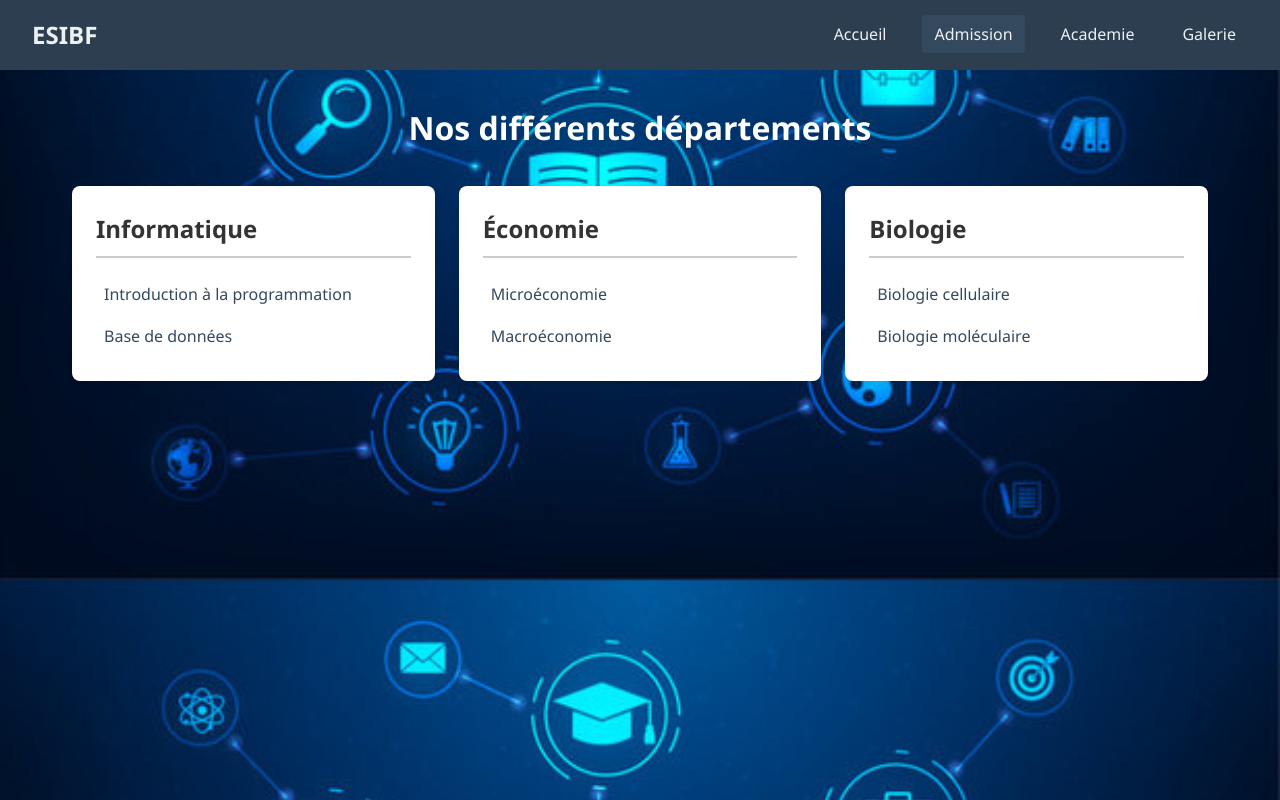
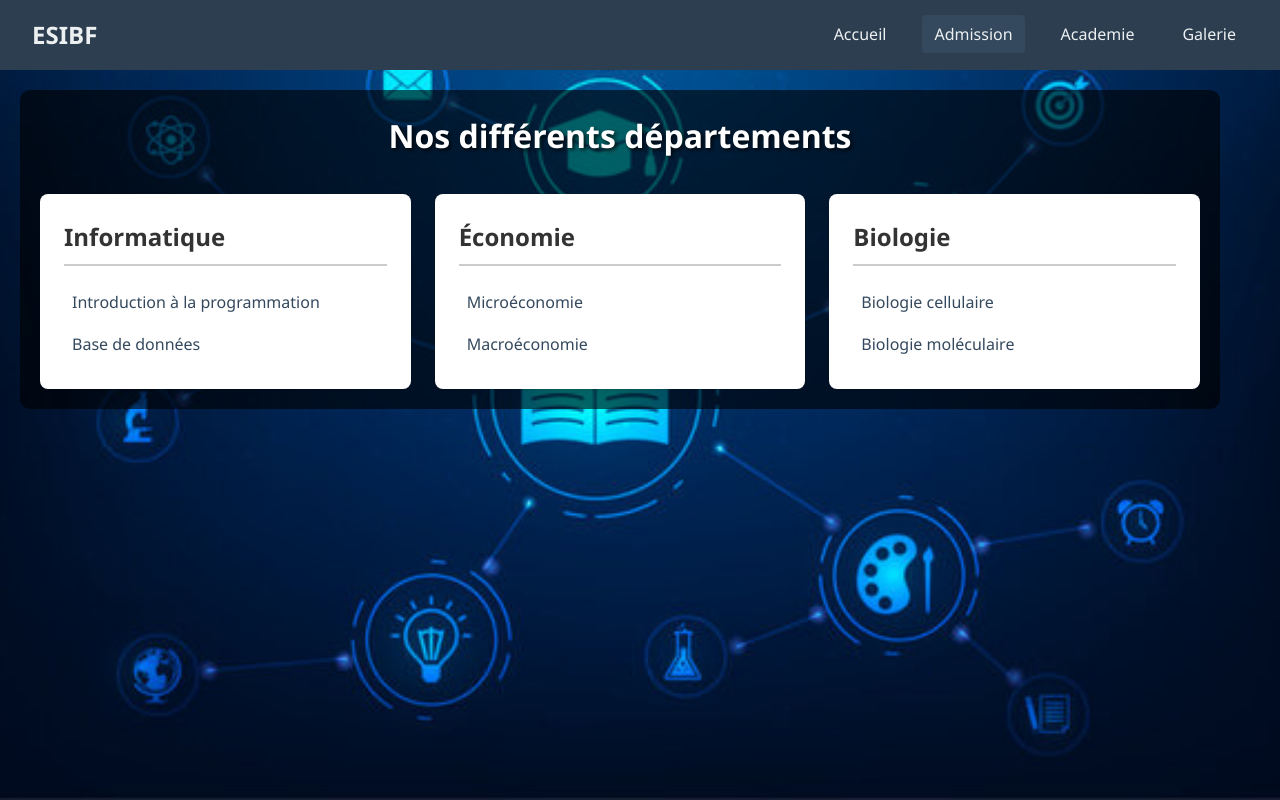
Before and after one commit to Eva692/Projet, a plain HTML site: page Académique.html in a window 1280 px wide. Drawn offline with Linux system fonts and the light colour scheme.

Commit message:
Update Académique.html

```diff
--- a/Académique.html
+++ b/Académique.html
@@ -4,6 +4,29 @@
     <meta charset="UTF-8">
     <title>Nos départements - ESIBF</title>
     <link rel="stylesheet" href="style6.css">
+    <style>
+        body {
+            background-image: url('image0.jpg');
+            background-size: cover;
+            background-position: center;
+            background-attachment: fixed;
+            background-repeat: no-repeat;
+            margin: 0;
+            padding: 0;
+            min-height: 100vh;
+        }
+
+        main {
+            background-color: rgba(0, 0, 0, 0.6); /* Fond semi-transparent pour améliorer la lisibilité */
+            padding: 20px;
+            border-radius: 10px;
+            margin: 20px;
+        }
+
+        h1 {
+            text-shadow: 2px 2px 4px rgba(0, 0, 0, 0.8); /* Ombre pour le texte */
+        }
+    </style>
 </head>
 <body>
     <nav class="navbar">
```
